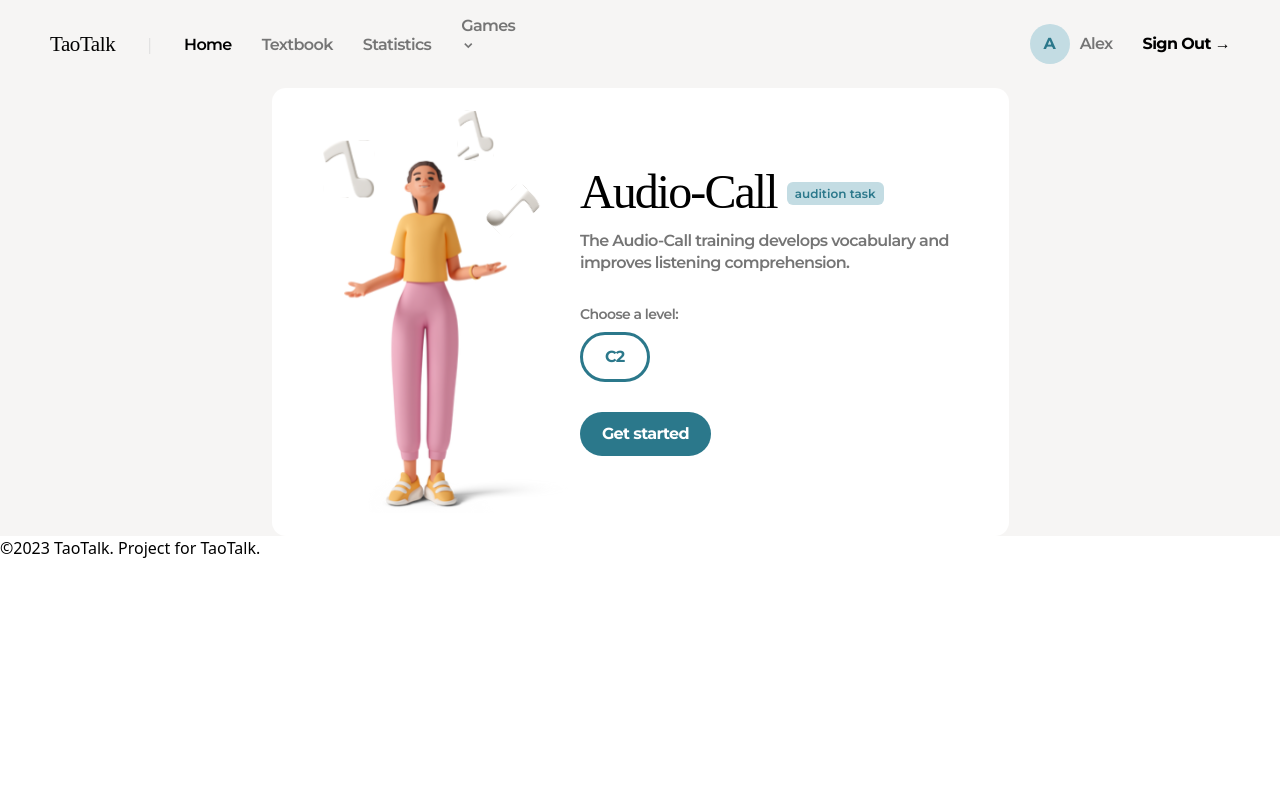
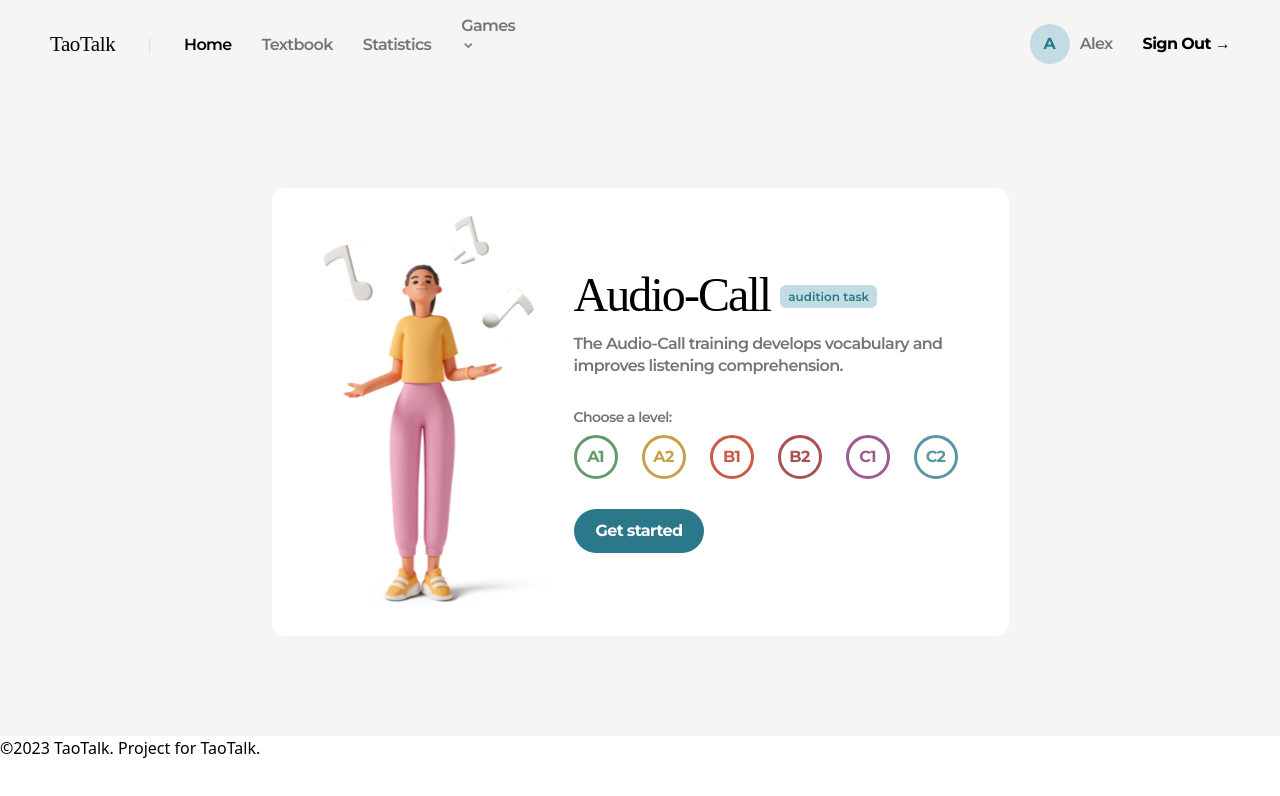
Before and after one commit to taodemy/taotalk, a Next.js app: page /audiocall-category in a window 1280 px wide. Shown: the top 796 px of the page. Built offline with nearby package versions, Linux system fonts and the light colour scheme; a web font is replaced by a local one.

Commit message:
feat: implement audicall category

```diff
--- a/src/components/Shared/Buttons/Buttons.module.scss
+++ b/src/components/Shared/Buttons/Buttons.module.scss
@@ -3,14 +3,21 @@
 @mixin setButtonSize($size) {
   @if $size == 'normal' {
     padding: 14px 22px;
+  } @else if $size == 'round' {
+    width: 44px;
+    height: 44px;
   } @else {
     // Default case
     padding: 14px 22px;
   }
 }
 
-.regularButton {
+.normalButton {
   @include setButtonSize('normal');
+}
+
+.roundButton {
+  @include setButtonSize('round');
 }
 
 .button {
@@ -74,6 +81,38 @@
   border: 3px solid $cyanDark;
 }
 
+.outlineButtonGreenColor {
+  color: $green;
+  border: 3px solid $green;
+}
+.outlineButtonYellowColor {
+  color: $yellow;
+  border: 3px solid $yellow;
+}
+.outlineButtonOrangeColor {
+  color: $orange;
+  border: 3px solid $orange;
+  &:hover {
+    background-color: rgba(203, 91, 67, 0.3);
+  }
+  &:active {
+    background-color: $orange;
+    color: $white;
+  }
+}
+.outlineButtonRedColor {
+  color: $red;
+  border: 3px solid $red;
+}
+.outlineButtonPinkColor {
+  color: $pink;
+  border: 3px solid $pink;
+}
+.outlineButtonCyanColor {
+  color: $cyan;
+  border: 3px solid $cyan;
+}
+
 /*** Image Button ***/
 .profileButton {
   width: 200px;
--- a/src/components/Shared/Buttons/RegularButton.tsx
+++ b/src/components/Shared/Buttons/RegularButton.tsx
@@ -3,7 +3,7 @@ import styles from './Buttons.module.scss';
 
 export type RegularButtonProps = {
   color?: ButtonColor;
-  size?: 'normal';
+  size?: 'normal' | 'round';
   outline: boolean;
   label?: string;
 } & React.ComponentProps<'button'>;
@@ -21,6 +21,19 @@ export const getButtonClass = (color: ButtonColor, outline: boolean) => {
       return outline ? styles.outlineButtonPinkDarkColor : '';
     case 'greyIcon':
       return outline ? styles.outlineButtonGreyIconColor : '';
+
+    case 'cyan':
+      return outline ? styles.outlineButtonCyanColor : '';
+    case 'green':
+      return outline ? styles.outlineButtonGreenColor : '';
+    case 'pink':
+      return outline ? styles.outlineButtonPinkColor : '';
+    case 'red':
+      return outline ? styles.outlineButtonRedColor : '';
+    case 'yellow':
+      return outline ? styles.outlineButtonYellowColor : '';
+    case 'orange':
+      return outline ? styles.outlineButtonOrangeColor : '';
   }
 };
 
@@ -32,7 +45,8 @@ const RegularButton = ({
   ...otherProps
 }: RegularButtonProps) => {
   const buttonSize = {
-    normal: styles.regularButton,
+    normal: styles.normalButton,
+    round: styles.roundButton,
   };
   return (
     <button
--- a/src/components/Shared/Buttons/index.tsx
+++ b/src/components/Shared/Buttons/index.tsx
@@ -1,7 +1,20 @@
 import RegularButton, { RegularButtonProps } from './RegularButton';
 import ImageButton from './ImageButton';
 
-export type ButtonColor = 'cyanLight' | 'cyanDark' | 'pinkLight' | 'pinkDark' | 'greyIcon';
+export type ButtonColor =
+  //primary color
+  | 'cyanLight'
+  | 'cyanDark'
+  | 'pinkLight'
+  | 'pinkDark'
+  | 'greyIcon'
+  //secondary color
+  | 'cyan'
+  | 'green'
+  | 'pink'
+  | 'red'
+  | 'yellow'
+  | 'orange';
 
 type ButtonProps = {
   variant?: 'regular' | 'image';
@@ -17,7 +30,7 @@ const Button = ({
   variant = 'regular',
   color = 'cyanDark',
   outline,
-  size = 'normal',
+  size,
   label = 'button',
   src,
   imgType = 'avatar',
--- a/src/pages/audiocall-category.tsx
+++ b/src/pages/audiocall-category.tsx
@@ -5,9 +5,9 @@ import Button from '../components/Shared/Buttons';
 
 export default function AudioCallCategoryPage() {
   return (
-    <section className="bg-[#f6f5f4]">
+    <section className="bg-[#f6f5f4] py-[100px]">
       <div className="shadow-[0_23px_46px_-12px_rgba(52, 41, 39, 0.08)] mx-auto max-w-[737px] rounded-[14px] bg-white">
-        <div className="flex gap-[10px] py-[20px] pl-[50px]">
+        <div className="flex gap-[10px] py-[20px] pl-[50px] ">
           <AudioGame />
           <div className="my-auto pr-[51px]">
             <div className="flex gap-[10px] pb-[14px]">
@@ -23,9 +23,13 @@ export default function AudioCallCategoryPage() {
             </p>
             <div className="pb-[30px]">
               <p className="paragraph--p3 pb-[8px]">Choose a level:</p>
-              <div>
-                {/* <Button color="cyanDark" outline={true} label="C2" className="px-[13px]" /> */}
-                <Button color="cyanDark" outline={true} label="C2" />
+              <div className="flex gap-[24px]">
+                <Button color="green" outline={true} size="round" label="A1" />
+                <Button color="yellow" outline={true} size="round" label="A2" />
+                <Button color="orange" outline={true} size="round" label="B1" />
+                <Button color="red" outline={true} size="round" label="B2" />
+                <Button color="pink" outline={true} size="round" label="C1" />
+                <Button color="cyan" outline={true} size="round" label="C2" />
               </div>
             </div>
             <Button color="cyanDark" outline={false} label="Get started" />
--- a/tailwind.config.js
+++ b/tailwind.config.js
@@ -9,32 +9,7 @@ module.exports = {
     './src/**/*.{js,ts,jsx,tsx,mdx}',
   ],
   theme: {
-    extend: {
-      colors: {
-        /* Primary Color*/
-        cyanDark: '#2b788b',
-        cyanLight: '#c3dce3',
-        pinkDark: '#945069',
-        pinkLight: '#f2d4dc',
-        black: '#000000',
-        greyLight: '#f6f5f4',
-        greyMedium: '#e0e0e0',
-        greyIcon: '#bababa',
-        greyDark: '#757575',
-        Zambezi: '#585858',
-
-        /* Secondary Color*/
-        cyan: '#5996a5',
-        green: '#639b6d',
-        pink: '#a15993',
-        red: '#a95151',
-        yellow: '#c4a24c',
-        orange: '#cb5b43',
-
-        /* Generally used color*/
-        white: '#ffffff',
-      },
-    },
+    extend: {},
   },
   plugins: [],
 };
```
